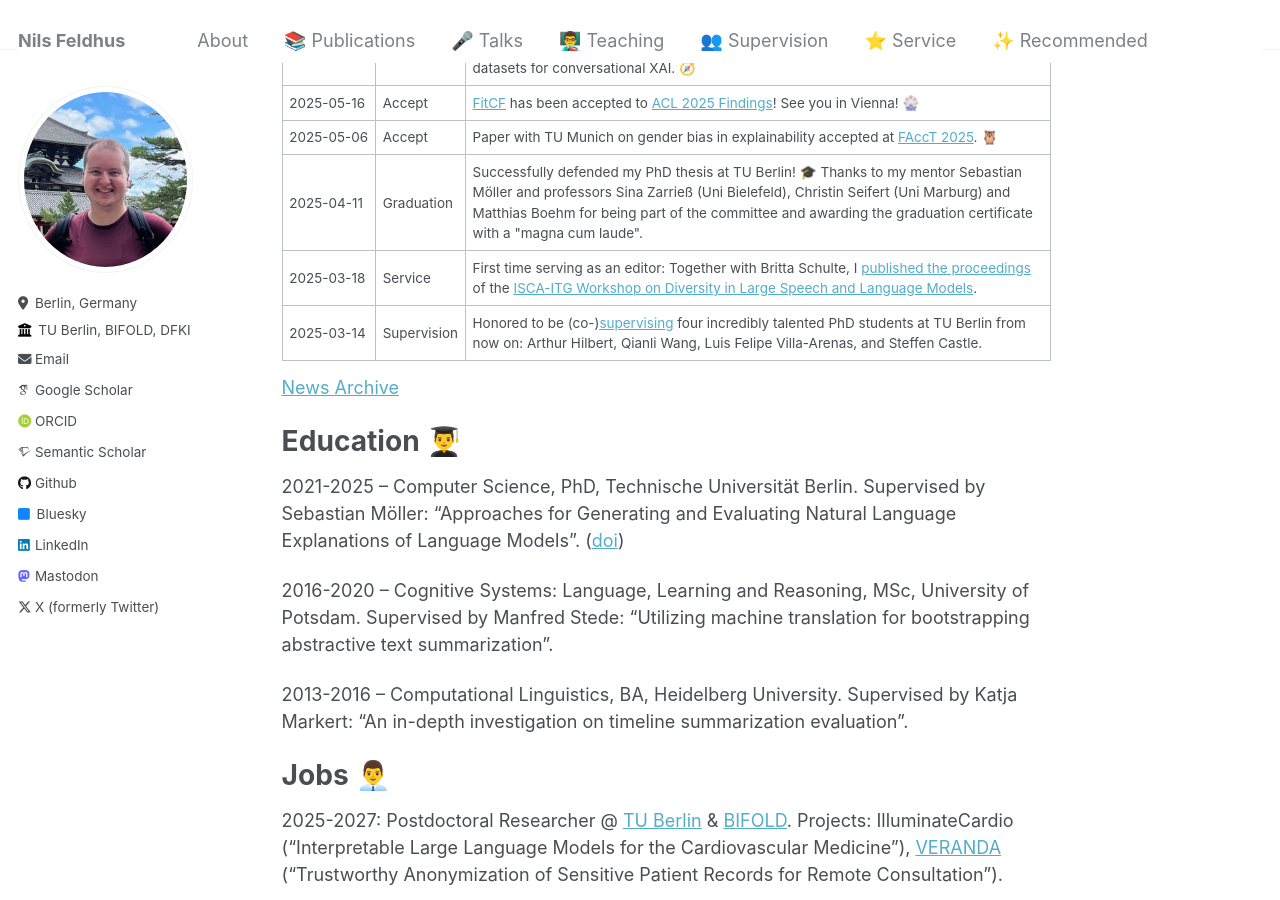
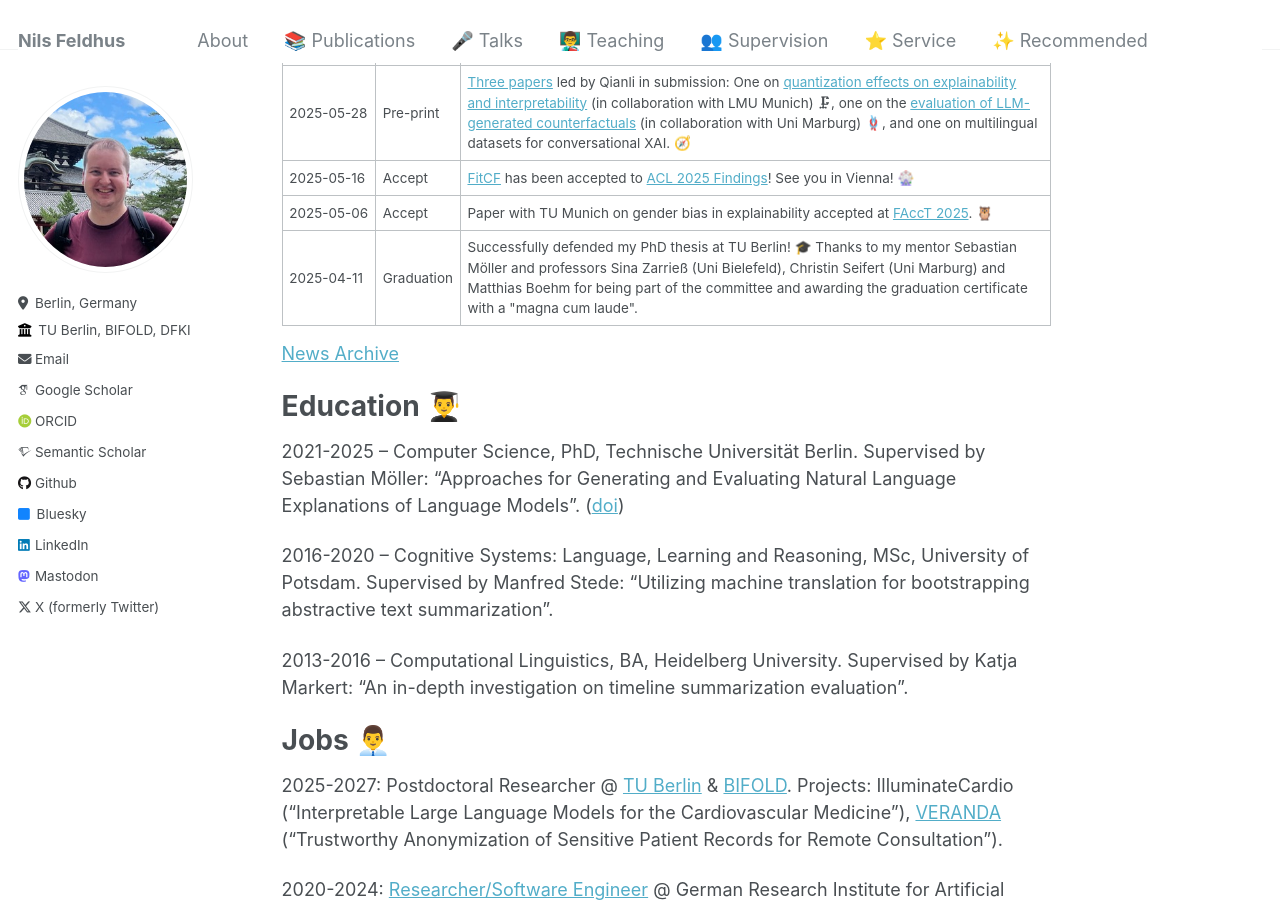
Before and after one commit to nfelnlp/nfelnlp.github.io, a Jekyll site: the page built from index.md, in a window 1280 px wide and 900 px high, scrolled down 1444 px. Built offline with Jekyll 4.4.1, drawn with Linux system fonts in a browser that asks for light colours; some web fonts are replaced; some of the changed text lies outside the part shown.

```diff
--- a/index.md
+++ b/index.md
@@ -22,6 +22,11 @@ I am open to collaborations on rationale generation, text simplification and sum
     </tr>
   </thead>
   <tbody>
+    <tr>
+      <td><nobr>2026-03-18</nobr></td>
+      <td>Service</td>
+      <td>Thrilled to co-organize <a href="https://blackboxnlp.github.io/2026/">BlackboxNLP</a> at EMNLP 2026 in 🇭🇺Budapest this year! Please consider submitting your work on analyzing and interpreting neural networks for NLP by July 17!</td>
+    </tr>
     <tr>
       <td><nobr>2026-02-12</nobr></td>
       <td>Accept</td>
@@ -122,16 +127,6 @@ I am open to collaborations on rationale generation, text simplification and sum
       <td>Graduation</td>
       <td>Successfully defended my PhD thesis at TU Berlin! 🎓 Thanks to my mentor Sebastian Möller and professors Sina Zarrieß (Uni Bielefeld), Christin Seifert (Uni Marburg) and Matthias Boehm for being part of the committee and awarding the graduation certificate with a "magna cum laude".  </td>
     </tr>
-    <tr>
-      <td><nobr>2025-03-18</nobr></td>
-      <td>Service</td>
-      <td>First time serving as an editor: Together with Britta Schulte, I <a href="./publications/#2025">published the proceedings</a> of the <a href="https://arxiv.org/abs/2503.10298">ISCA-ITG Workshop on Diversity in Large Speech and Language Models</a>.</td>
-    </tr>
-    <tr>
-      <td><nobr>2025-03-14</nobr></td>
-      <td>Supervision</td>
-      <td>Honored to be (co-)<a href="./supervision/index.md">supervising</a> four incredibly talented PhD students at TU Berlin from now on: Arthur Hilbert, Qianli Wang, Luis Felipe Villa-Arenas, and Steffen Castle.  </td>
-    </tr>
   </tbody>
 </table>
 
```
Also changed, not shown: old_news.md (+1 -0 lines), publications/index.md (+3 -3 lines), service/index.md (+5 -1 lines).
